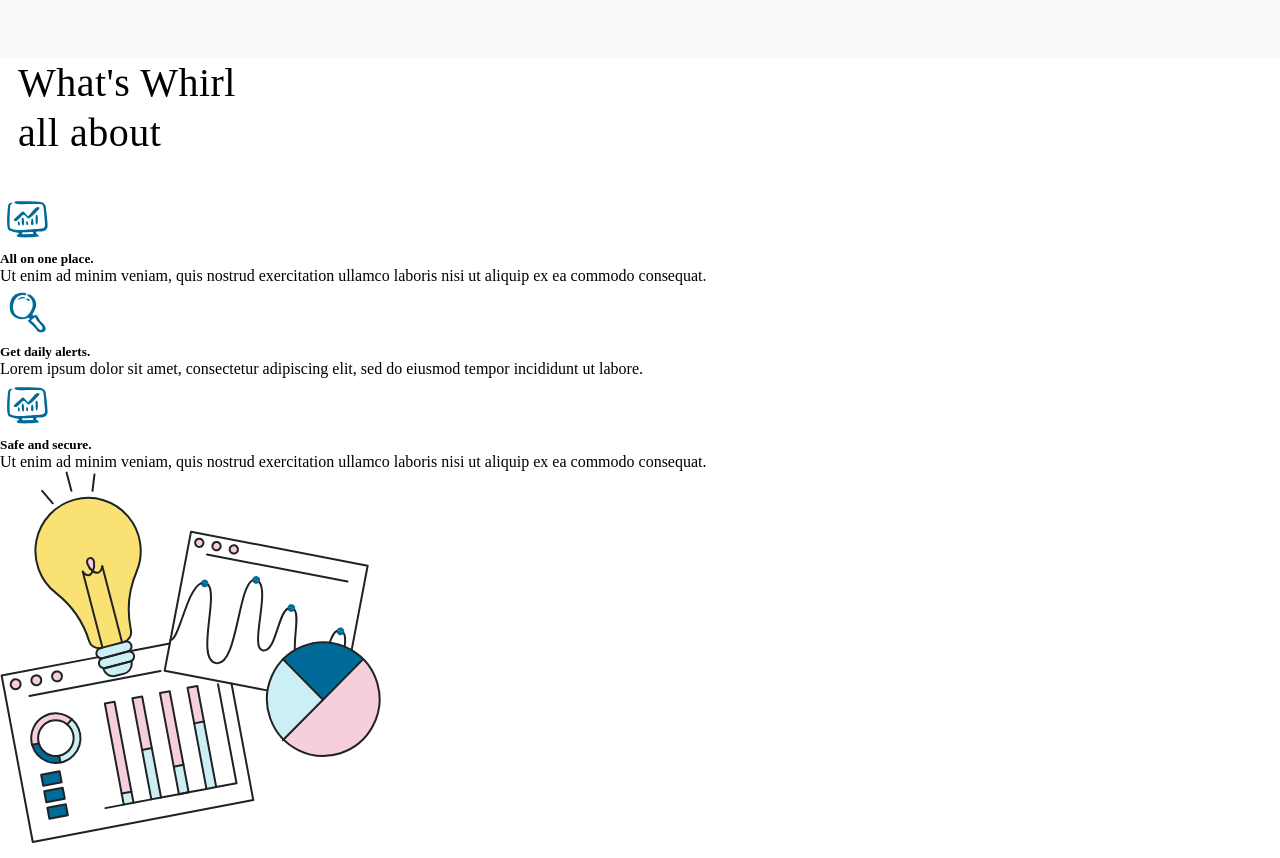
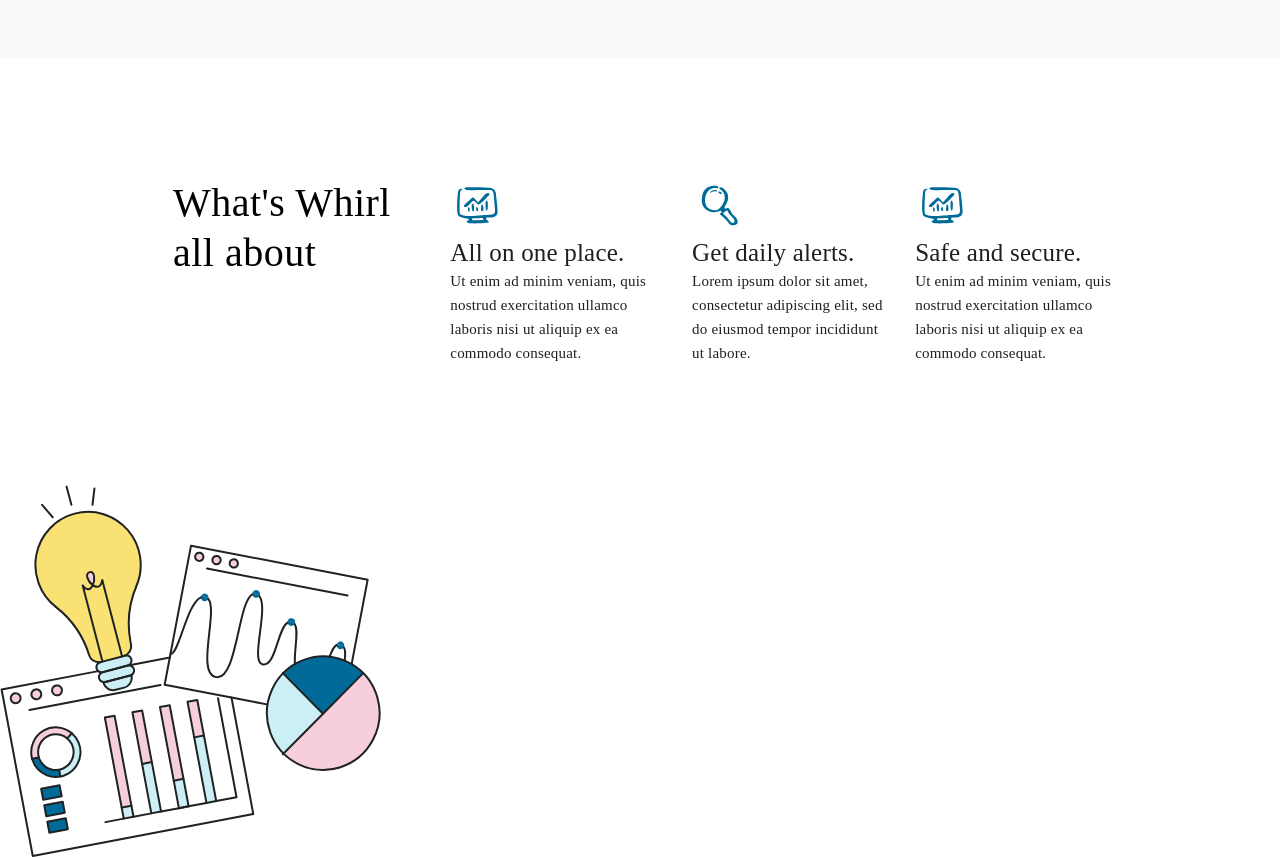
Before and after one commit to NuriddinIsacov/Whirl, a plain HTML site: page index.html in a window 1280 px wide. Shown: the part 2026-2884 px from the top of the page. Drawn offline with Linux system fonts and the light colour scheme.

Commit message:
Style about section

```diff
--- a/index.html
+++ b/index.html
@@ -160,6 +160,8 @@
     </section>
 
     <section class="about-section">
+       <div class="container">
+           <div class="about-section-box">
                <h2 class="section-title">
                    What's Whirl <br>
                    all about
@@ -179,6 +181,8 @@
                        <img src="./imgs/about_card_icon2.svg" alt="icon">
                        <h5 class="about-card-title">Safe and secure.</h5>
                        <p class="about-card-description">Ut enim ad minim veniam, quis nostrud exercitation ullamco laboris nisi ut aliquip ex ea commodo consequat.</p>
+                   </div>
+               </div>
            </div>
        </div>
     </section>
--- a/style.css
+++ b/style.css
@@ -128,7 +128,9 @@
     gap: 5px;
 }
 
+
 /* Partners section styles */
+
 .partners-section{
     display: flex;
     flex-direction: column;
@@ -157,7 +159,10 @@
     width: 124px;
 }
 
+
+
 /* Flash section styles */
+
 .flash-section{
     margin-top: 160px;
 }
@@ -202,7 +207,10 @@
     gap: 32px;
 }
 
+
+
 /* Relax section styles */
+
 .relax-section{
     margin-top: 120px;
     padding: 80px 0;
@@ -277,3 +285,44 @@
     margin-right: 20px;
     display: block;
 }
+
+
+
+/* About section styles */
+
+
+.about-section{
+    padding: 120px 155px;
+
+}
+.about-section-box{
+    display: flex;
+    justify-content: space-between;
+}
+.about-section-box .section-title{
+    width: 300px;
+}
+.about-cards{
+    display: flex;
+    justify-content: space-between;
+    align-items: center;
+    gap: 32px;
+}
+.about-card{
+    max-width: 222px;
+
+}
+.about-card-title{
+    font-size: 25px;
+    font-weight: 400;
+    line-height: 32px;
+    letter-spacing: 0.2px;
+    color: #1f1f1f;
+}
+.about-card-description{
+    font-size: 15px;
+    font-weight: 400;
+    line-height: 24px;
+    letter-spacing: 0.2px;
+    color: #1f1f1f;
+}
```
Lines whose indentation alone changed are shown as unchanged.
